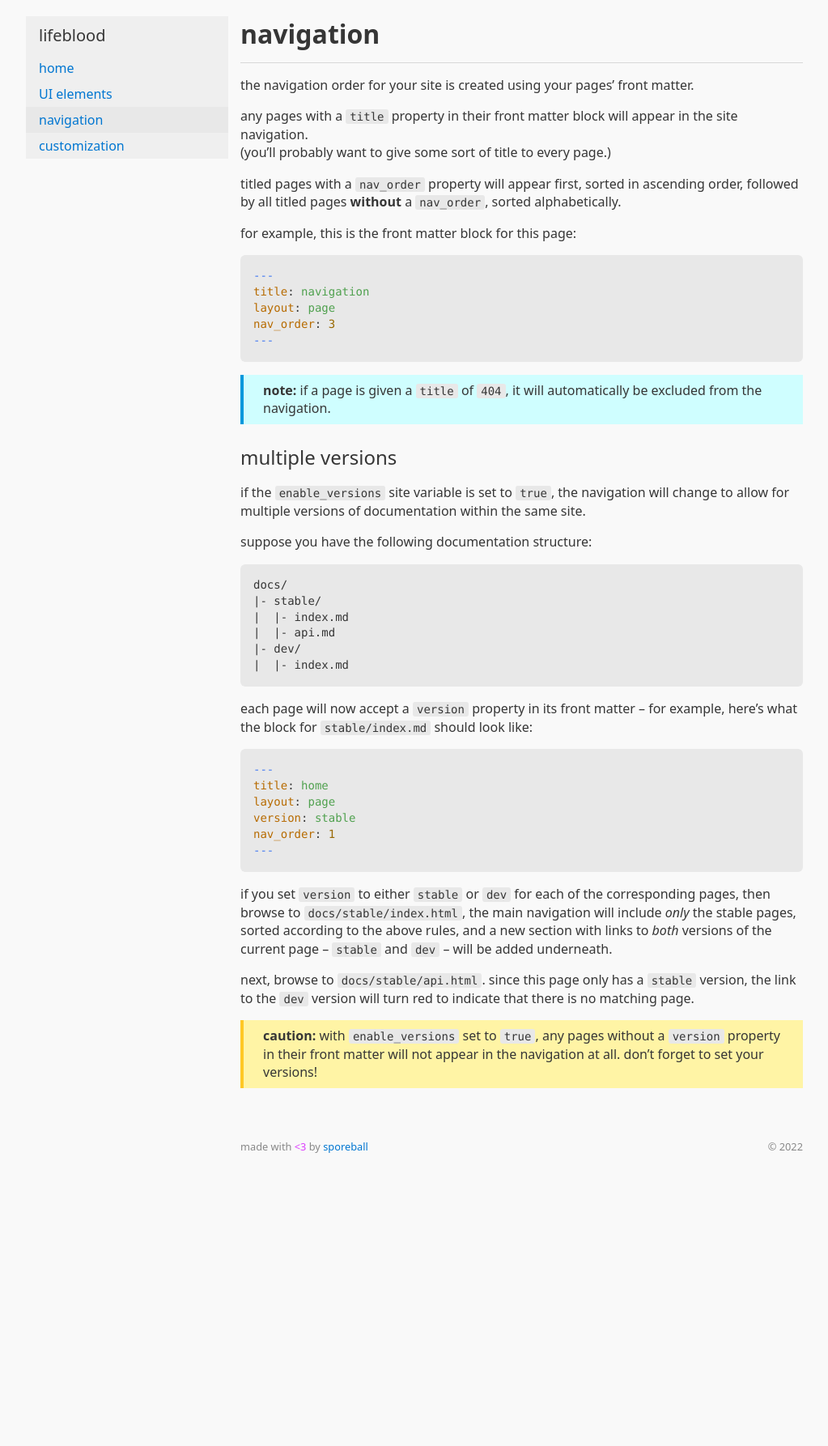
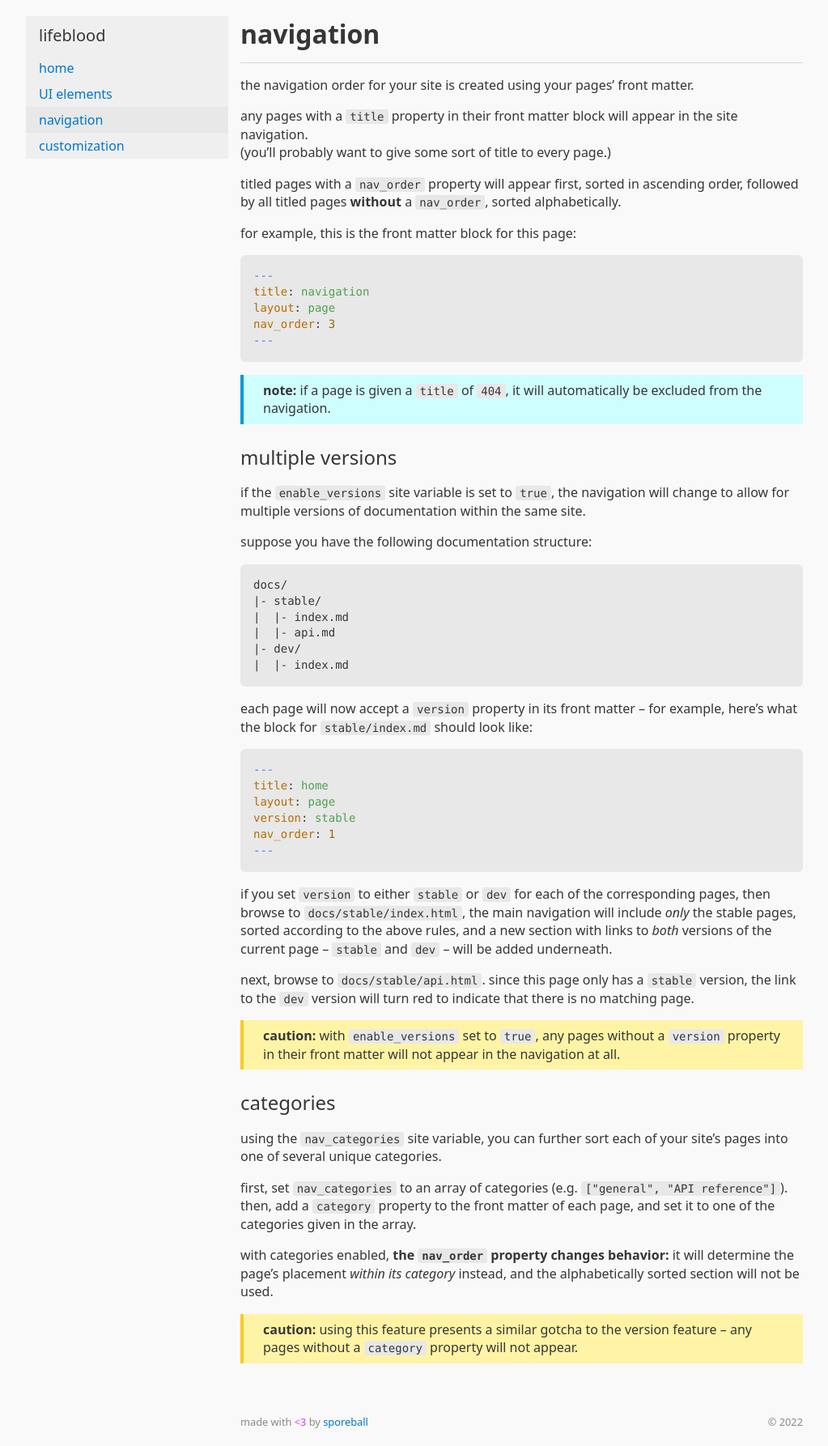
Before and after one commit to sporeball/lifeblood, a Jekyll site: the page built from docs/navigation.md, in a window 1280 px wide. Shown: the whole page at 81% size, without its empty margins (128-1151 px from the left). Built offline with Jekyll 4.4.1, drawn with Linux system fonts in a browser that asks for light colours; before the commit the page ends 1446 px from its top, so only the background shows below that.

Commit message:
docs: categories

```diff
--- a/docs/navigation.md
+++ b/docs/navigation.md
@@ -55,4 +55,15 @@ if you set `version` to either `stable` or `dev` for each of the corresponding p
 next, browse to `docs/stable/api.html`. since this page only has a `stable` version, the link to the `dev` version will turn red to indicate that there is no matching page.
 
 {: .caution}
-with `enable_versions` set to `true`, any pages without a `version` property in their front matter will not appear in the navigation at all. don't forget to set your versions!
+with `enable_versions` set to `true`, any pages without a `version` property in their front matter will not appear in the navigation at all.
+
+### categories
+using the `nav_categories` site variable, you can further sort each of your site's pages into one of several unique categories.
+
+first, set `nav_categories` to an array of categories (e.g. `["general", "API reference"]`).\
+then, add a `category` property to the front matter of each page, and set it to one of the categories given in the array.
+
+with categories enabled, **the `nav_order` property changes behavior:** it will determine the page's placement *within its category* instead, and the alphabetically sorted section will not be used.
+
+{: .caution}
+using this feature presents a similar gotcha to the version feature -- any pages without a `category` property will not appear.
```
Also changed, not shown: docs/customization.md (+4 -0 lines).
